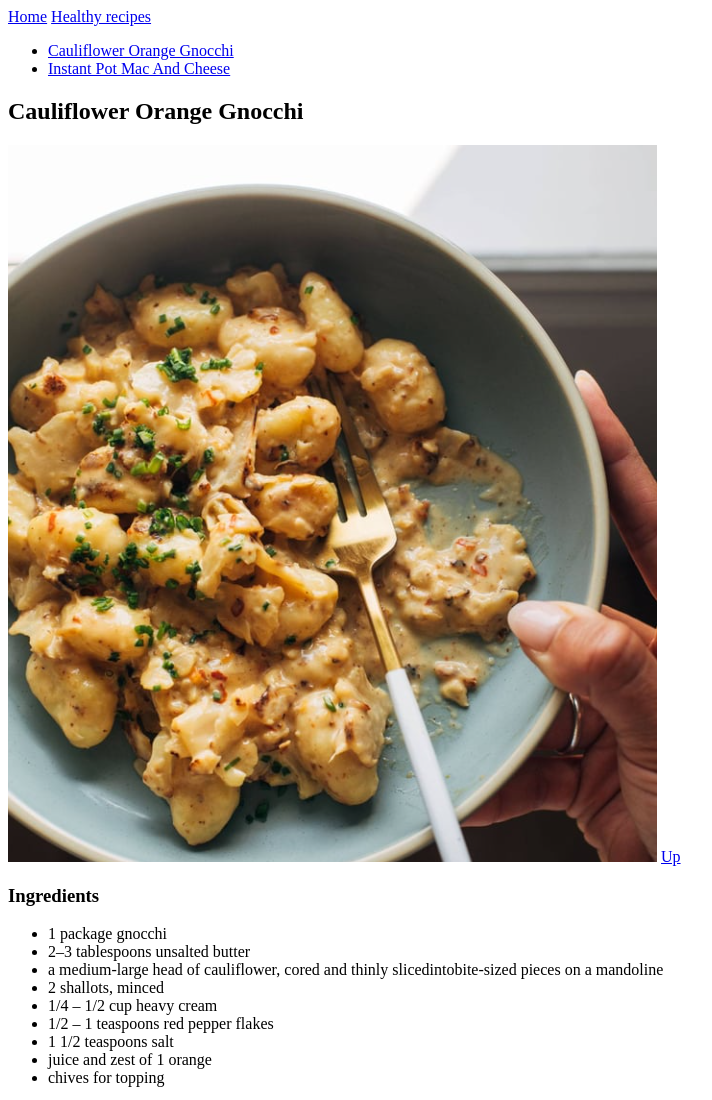
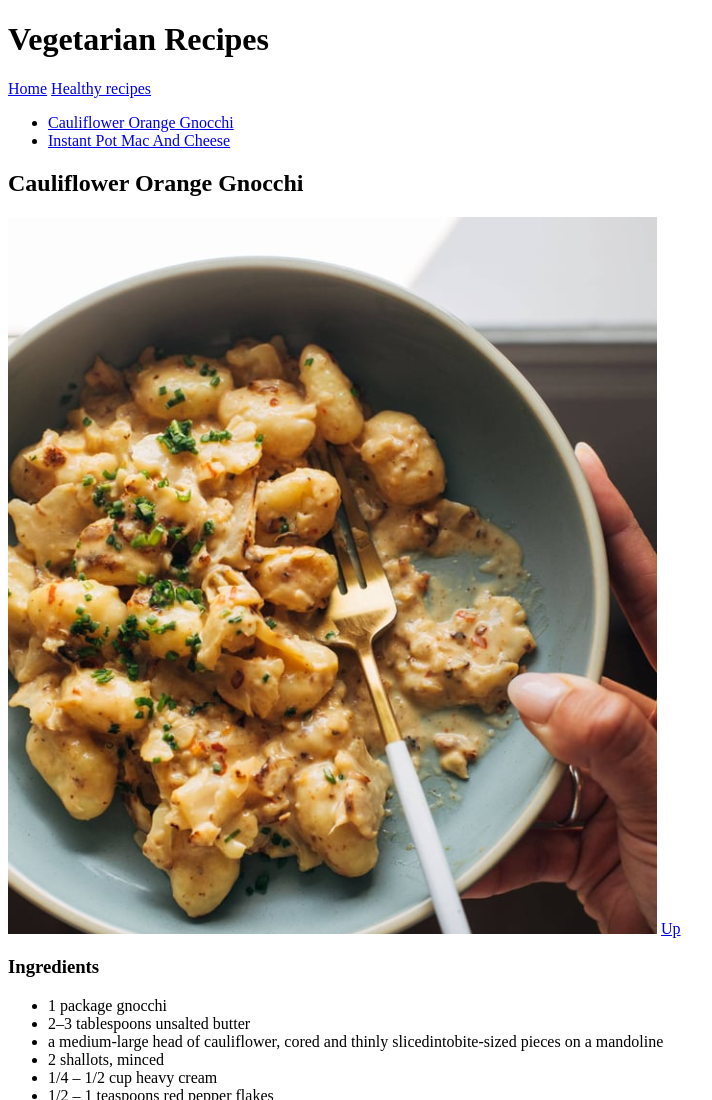
Before and after one commit to Nata-vev/html-food-site, a plain HTML site: page assets/pages/Vegetarian_recipes.html in a window 1280 px wide. Shown: the top 1100 px of the page, without its empty margins (0-712 px from the left). Drawn offline with Linux system fonts and the light colour scheme.

Commit message:
Add main header
 Add h1 to pages: Vegetarian and Healthy Recipes

```diff
--- a/assets/pages/Vegetarian_recipes.html
+++ b/assets/pages/Vegetarian_recipes.html
@@ -6,6 +6,7 @@
   </head>
   <body>
     <header>
+      <h1>Vegetarian Recipes</h1>
       <a href="../../index.html">Home</a>
       <a href="../pages/Healthy_recipes.html">Healthy recipes</a>
       <nav>
```
Also changed, not shown: assets/pages/Healthy_recipes.html (+1 -0 lines).
